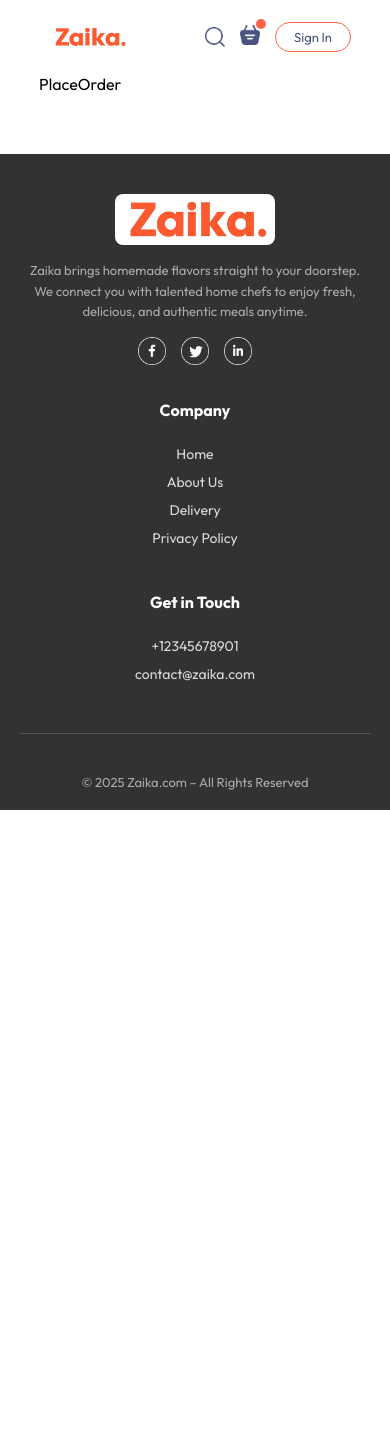
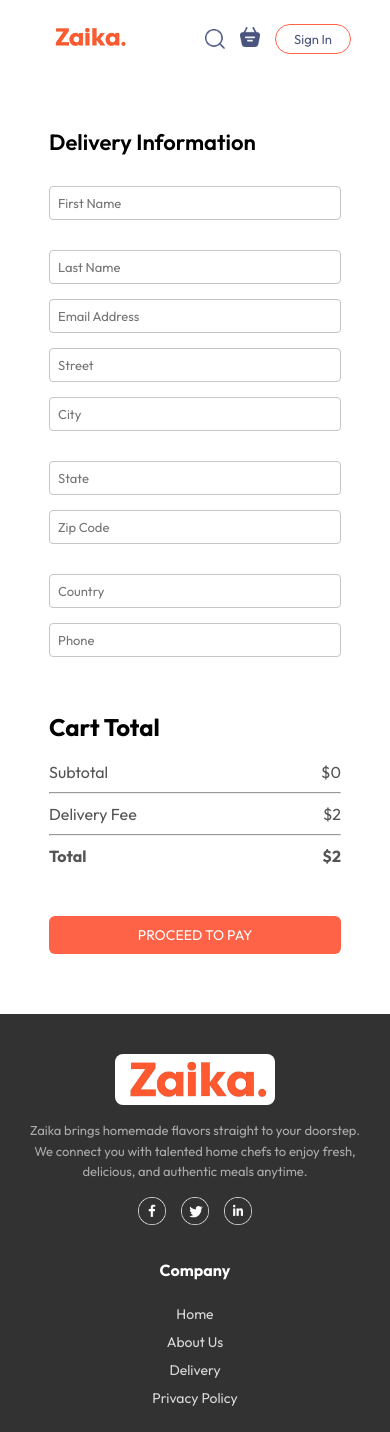
Before and after one commit to Alfiya-heba/zaika-homemade-food-app, a React (Vite) app in the folder frontend/: page /order in a window 390 px wide. Shown: the top 1432 px of the page. Before the commit the page ends 844 px from the top, so only its background shows below. Built offline with nearby package versions, Linux system fonts and the light colour scheme; a web font is replaced by a local one.

Commit message:
placeorder

```diff
--- a/frontend/src/Components/Context/StoreContext.jsx
+++ b/frontend/src/Components/Context/StoreContext.jsx
@@ -17,17 +17,25 @@
         setCartItems((prev)=>({...prev,[itemId]:prev[itemId]-1}))
     }
 
-    useEffect(()=>{
-        console.log(cartItems);
-
-    },[cartItems])
+    const getTotalCartAmount=()=>{
+        let totalAmount=0;
+        for(const item in cartItems)
+        {
+            if(cartItems[item]>0){
+                let itemInfo=food_list.find((product)=>product._id===item);
+                totalAmount+=itemInfo.price*cartItems[item];
+            }
+        }
+        return totalAmount;
+    }
 
     const contextValue={
         food_list,
         cartItems,
         setCartItems,
         addToCart,
-        removeFromCart
+        removeFromCart,
+        getTotalCartAmount
     }
     return(
         <StoreContext.Provider value={contextValue}>
--- a/frontend/src/Components/Navbar/Navbar.jsx
+++ b/frontend/src/Components/Navbar/Navbar.jsx
@@ -1,13 +1,15 @@
-import React, { useState } from 'react'
+import React, { useContext, useState } from 'react'
 import './Navbar.css'
 import { assets } from '../../assets/assets'
 import {Link} from 'react-router-dom';
+import { StoreContext } from '../Context/StoreContext';
 
 const Navbar = ({setShowLogin}) => {
-    const [menu,setMenu]=useState("Home")
+    const [menu,setMenu]=useState("menu")
+    const {getTotalCartAmount}=useContext(StoreContext);
   return (
     <div className='navbar'>
-        <img src={assets.logo} alt=""  className='logo'/>
+       <Link to='/'>   <img src={assets.logo} alt=""  className='logo'/></Link>
         <ul className='navbar-menu'>
             <Link  to='/' onClick={()=>setMenu("Home")} className={menu==="Home"?"active":""}>Home</Link>
             <a href='#explore-menu' onClick={()=>setMenu("Menu")} className={menu==="Menu"?"active":""}>Menu</a>
@@ -18,7 +20,7 @@
             <img src={assets.search_icon} alt="" />
             <div className="navbar-search-icon">
                <Link to='/Cart' ><img src={assets.basket_icon} alt="" /></Link>
-                <div className="dot"></div>
+                <div className={getTotalCartAmount()===0?"":"dot"}></div>
             </div>
             <button onClick={()=>setShowLogin(true)}>Sign In</button>
         </div>
--- a/frontend/src/Pages/Cart/Cart.css
+++ b/frontend/src/Pages/Cart/Cart.css
@@ -0,0 +1,91 @@
+.cart{
+    margin-top: 100px;
+}
+.cart-items-title{
+    display: grid;
+    grid-template-columns: 1fr 1.5fr 1fr 1fr 1fr 0.5fr;
+    align-items: center;
+    color: gray;
+    font-size: max(1vw,12px);
+}
+.cart-items-item{
+    margin: 10px 0px;
+    color: black;
+}
+.cart-items-item img{
+    width: 50px;
+}
+.cart hr{
+    height: 1px;
+    background-color: #e2e2e2;
+    border: none;
+}
+.cart-items-item .cross{
+    cursor: pointer;
+}
+.cart-bottom{
+    margin-top: 80px;
+    display: flex;
+    justify-content: space-between;
+    gap: max(12vw,20px);
+}
+.cart-total{
+    flex: 1;
+    display: flex;
+    flex-direction: column;
+    gap: 20px;
+}
+.cart-total-details{
+    display: flex;
+    justify-content: space-between;
+    color: #555;
+}
+.cart-total hr{
+    margin: 10px 0px;
+}
+.cart-total button{
+    border: none;
+    color: white;
+    background-color: tomato;
+    width: max(15vw,200px);
+    padding: 12px 0px;
+    border: 4px;
+    cursor: pointer;
+}
+.cart-promocode{
+    flex: 1;
+}
+.cart-promocode p{
+    color: #555;
+
+}
+.cart-promo-card-input{
+    margin-top: 10px;
+    display: flex;
+    justify-content: space-between;
+    align-items: center;
+    background-color: #eaeaea;
+    border-radius: 4px;
+}
+.cart-promo-card-input input{
+    background: transparent;
+    border: none;
+    outline: none;
+    padding-left: 10px;
+}
+.cart-promo-card-input button{
+    width: max(10vw,150px);
+    padding: 12px 5px;
+    background-color: black;
+    border: none;
+    color: white;
+    border-radius: 4px;
+}
+@media(max-width:750px){
+    .cart-bottom{
+        flex-direction: column-reverse;
+    }
+    .cart-promocode{
+        justify-content: start;
+    }
+}
--- a/frontend/src/Pages/Cart/Cart.jsx
+++ b/frontend/src/Pages/Cart/Cart.jsx
@@ -1,9 +1,11 @@
 import React, { useContext } from 'react'
 import './Cart.css'
 import { StoreContext } from '../../Components/Context/StoreContext';
+import { useNavigate } from 'react-router-dom';
 
 const Cart = () => {
-  const {cartItems,food_list,removeFromCart}=useContext(StoreContext);
+  const {cartItems,food_list,removeFromCart,getTotalCartAmount}=useContext(StoreContext);
+  const navigate=useNavigate();
   return (
     <div className='cart'>
       <div className='cart-items'>
@@ -17,6 +19,55 @@
         </div>
         <br />
         <hr />
+        {food_list.map((item,index)=>{
+          if(cartItems[item._id]>0)
+          {
+            return(
+              <div>        <div className='cart-items-title cart-items-item'>
+              <img src={item.image} alt="" />
+              <p>{item.name}</p>
+              <p>${item.price}</p>
+              <p>{cartItems[item._id]}</p>
+              <p>${item.price*cartItems[item._id]}</p>
+              <p onClick={()=>removeFromCart(item._id)} className='cross'>x</p>
+            </div>
+            <hr />
+            </div>
+
+            )
+          }
+
+        })}
+      </div>
+      <div className="cart-bottom">
+        <div className="cart-total">
+          <h2>Cart Total</h2>
+          <div>
+            <div className="cart-total-details">
+              <p>Subtotal</p>
+              <p>${getTotalCartAmount()}</p>
+            </div>
+            <hr />
+          <div className="cart-total-details">
+            <p>Delivery Fee</p>
+            <p>${getTotalCartAmount()===0?0:2}</p>
+          </div>
+          <hr />
+          <div className="cart-total-details">
+            <b>Total</b>
+            <b>${getTotalCartAmount()===0?0:getTotalCartAmount()+2}</b>
+          </div>
+          </div>
+          <button onClick={()=>navigate('/order')}>PROCEED TO CHECKOUT</button>
+        </div>
+        <div className="cart-promocode">
+          <p>If you have a Promo Code, enter it here.</p>
+          <div className='cart-promo-card-input'>
+            <input type="text" placeholder='promo-code' />
+            <button>Submit</button>
+
+          </div>
+        </div>
       </div>
     </div>
   )
--- a/frontend/src/Pages/PlaceOrder/PlaceOrder.css
+++ b/frontend/src/Pages/PlaceOrder/PlaceOrder.css
@@ -0,0 +1,104 @@
+.place-order {
+    display: flex;
+    align-items: flex-start;
+    justify-content: space-between;
+    gap: 50px;
+    margin-top: 100px;
+    padding: 0 20px; /* add breathing space for small screens */
+  }
+
+  .place-order-left {
+    width: 100%;
+    max-width: max(30%, 500px);
+  }
+
+  .place-order-left .title {
+    font-size: 30px;
+    font-weight: 600;
+    margin-bottom: 50px;
+  }
+
+  .place-order-left input {
+    margin-bottom: 15px;
+    width: 100%;
+    padding: 10px;
+    border: 1px solid #c5c5c5;
+    border-radius: 4px;
+    outline-color: tomato;
+  }
+
+  .place-order-left .multi-fields {
+    display: flex;
+    gap: 10px;
+  }
+
+  .place-order-right {
+    width: 100%;
+    max-width: max(40%, 500px);
+  }
+
+  .place-order .cart-total button {
+    margin-top: 30px;
+    width: 100%;
+    padding: 12px;
+    font-size: 16px;
+    border-radius: 6px;
+  }
+
+  /* 🔥 Responsive Design */
+  @media (max-width: 1024px) {
+    .place-order {
+      gap: 30px;
+    }
+
+    .place-order-left .title {
+      font-size: 26px;
+    }
+  }
+
+  @media (max-width: 768px) {
+    .place-order {
+      flex-direction: column; /* stack left + right */
+      gap: 40px;
+      margin-top: 50px;
+    }
+
+    .place-order-left,
+    .place-order-right {
+      max-width: 100%;
+    }
+
+    .place-order-left .multi-fields {
+      flex-direction: column; /* avoid squished inputs */
+      gap: 15px;
+    }
+
+    .place-order-left input {
+      font-size: 14px;
+    }
+
+    .place-order .cart-total button {
+      font-size: 15px;
+    }
+  }
+
+  @media (max-width: 480px) {
+    .place-order {
+      padding: 0 10px;
+    }
+
+    .place-order-left .title {
+      font-size: 22px;
+      margin-bottom: 30px;
+    }
+
+    .place-order-left input {
+      padding: 8px;
+      font-size: 13px;
+    }
+
+    .place-order .cart-total button {
+      padding: 10px;
+      font-size: 14px;
+    }
+  }
--- a/frontend/src/Pages/PlaceOrder/PlaceOrder.jsx
+++ b/frontend/src/Pages/PlaceOrder/PlaceOrder.jsx
@@ -1,9 +1,53 @@
-import React from 'react'
-import './PlaceOrder'
+import React, { useContext } from 'react'
+import './PlaceOrder.css'
+import { StoreContext } from '../../Components/Context/StoreContext'
 
 const PlaceOrder = () => {
+  const {getTotalCartAmount}=useContext(StoreContext)
   return (
-    <div>PlaceOrder</div>
+    <form className='place-order'>
+      <div className="place-order-left">
+        <p className='title'>Delivery Information</p>
+        <div className="multi-fields">
+          <input type="text" placeholder='First Name' />
+          <input type="text" placeholder='Last Name' />
+        </div>
+      <input type="email"  placeholder='Email Address'/>
+      <input type="text" placeholder='Street' />
+      <div className="multi-fields">
+          <input type="text" placeholder='City' />
+          <input type="text" placeholder='State' />
+        </div>
+        <div className="multi-fields">
+          <input type="text" placeholder='Zip Code' />
+          <input type="text" placeholder='Country' />
+        </div>
+        <input type="text" placeholder='Phone' />
+        </div>
+      <div className="place-order-right">
+      <div className="cart-total">
+          <h2>Cart Total</h2>
+          <div>
+            <div className="cart-total-details">
+              <p>Subtotal</p>
+              <p>${getTotalCartAmount()}</p>
+            </div>
+            <hr />
+          <div className="cart-total-details">
+            <p>Delivery Fee</p>
+            <p>${2}</p>
+          </div>
+          <hr />
+          <div className="cart-total-details">
+            <b>Total</b>
+            <b>${getTotalCartAmount()+2}</b>
+          </div>
+          </div>
+          <button >PROCEED TO PAY</button>
+        </div>
+      </div>
+
+    </form>
   )
 }
 
```
